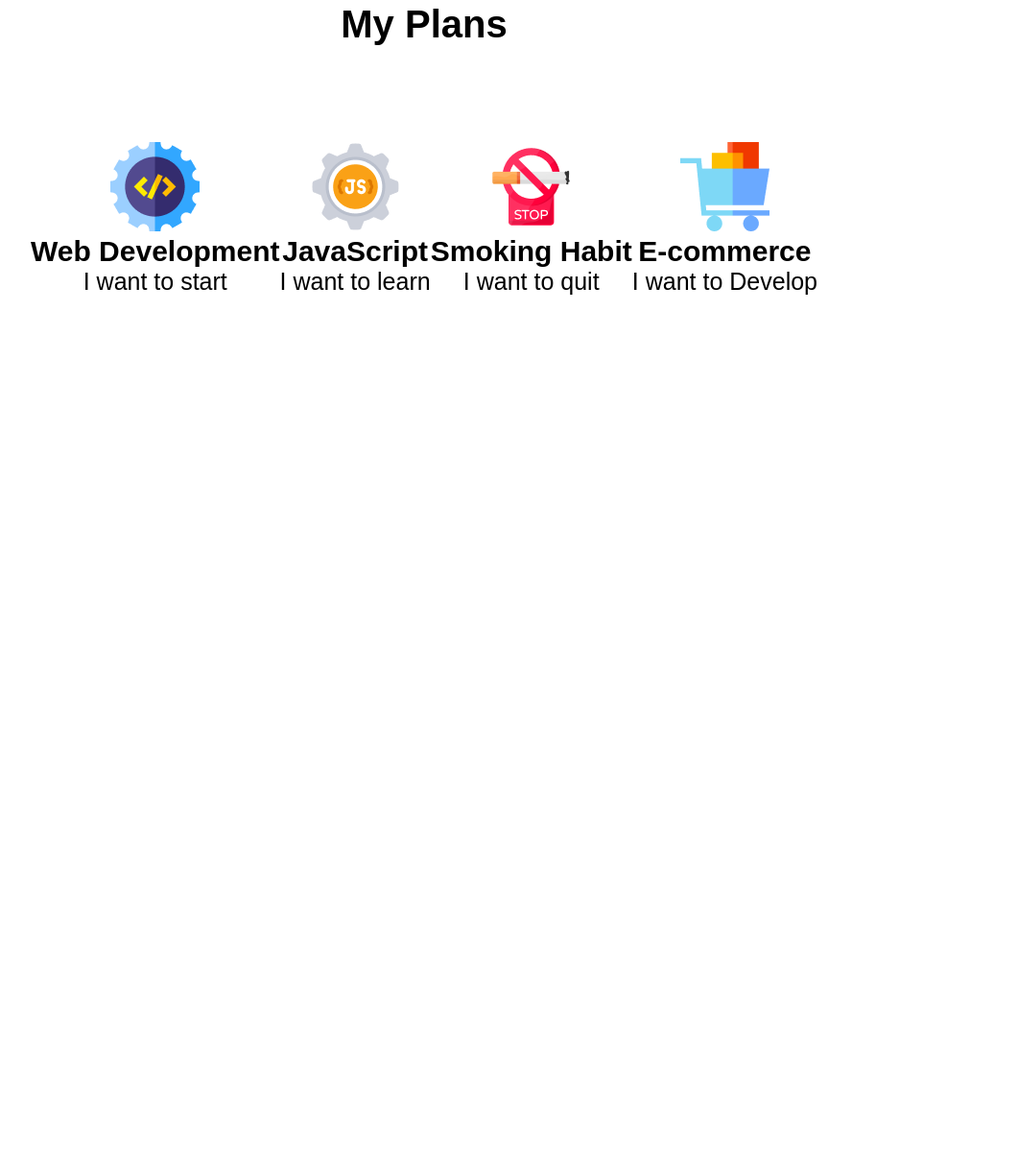
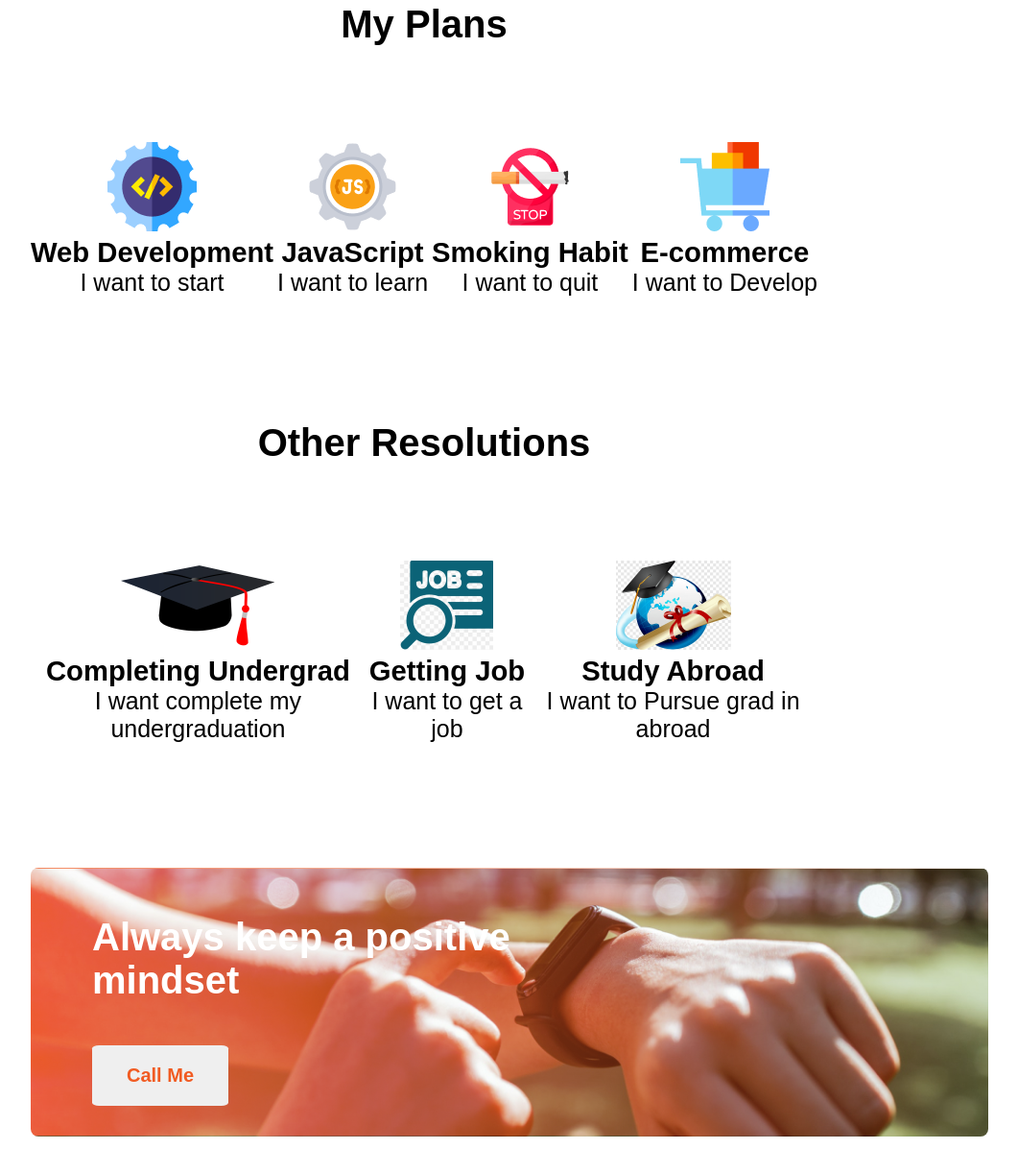
Before and after one commit to rakib42ahshan/first-assignment, a plain HTML site: page index.html in a window 1280 px wide. Shown: the part 1812-3034 px from the top of the page at 96% size, without its empty margins (198-1259 px from the left). Before the commit the page ends 2250 px from the top, so only its background shows below. Drawn offline with Linux system fonts and the light colour scheme.

Commit message:
extra and gradiant section added

```diff
--- a/index.html
+++ b/index.html
@@ -73,6 +73,33 @@
                 </div>
             </div>
         </section>
+        <section class="extra-plan">
+            <h2 class="plan-header">Other Resolutions</h2>
+            <div class="plan-content">
+                <div class="individual-plan">
+                    <img src="images/icons/grad1.png" alt="graduation cap">
+                    <h3 class="plan-name">Completing Undergrad</h3>
+                    <p class="plan-des">I want complete my undergraduation</p>
+                </div>
+                <div class="individual-plan">
+                    <img src="images/icons/job1.png" alt="job logo">
+                    <h3 class="plan-name">Getting Job</h3>
+                    <p class="plan-des">I want to get a job</p>
+                </div>
+                <div class="individual-plan">
+                    <img src="images/icons/abroad1.png" alt="graduation abroad">
+                    <h3 class="plan-name">Study Abroad</h3>
+                    <p class="plan-des">I want to Pursue grad in abroad</p>
+                </div>
+            </div>
+        </section>
+        <!-- gradient section -->
+        <section class="gradiant">
+            <div class="grad-text">
+                <h2>Always keep a positive <br> mindset</h2>
+                <a href=""><button class="second-btn">Call Me</button></a>
+            </div>
+        </section>
     </main>
     <footer>
 
--- a/styles/assignment-style.css
+++ b/styles/assignment-style.css
@@ -90,12 +90,13 @@
 }
 
 /* plans section */
-.plans {
+.plans,
+.extra-plan {
     margin: 130px 230px;
     text-align: center;
 }
 
-.plans>h2 {
+.plan-header {
     padding-bottom: 50px;
     font-weight: 700;
     font-size: 40px;
@@ -107,12 +108,49 @@
     justify-content: space-between;
 }
 
-.individual-plan>h3 {
+.individual-plan {
     font-weight: 700;
     font-size: 30px;
 }
 
-.individual-plan>p {
+.individual-plan {
     font-weight: 500;
     font-size: 25px;
 }
+
+/* gradiant task */
+
+.gradiant {
+    background-image: url('../images/watch.png'), url('../images/gradient3.png');
+    background-blend-mode: lighten, darken;
+    background-size: cover;
+    background-repeat: no-repeat;
+    background-position: center;
+    width: 78%;
+    height: 35vh;
+    margin: 130px 230px 40px 230px;
+    border: none;
+    border-radius: 8px;
+}
+
+.grad-text {
+    text-align: left;
+    padding: 50px 64px;
+}
+
+.grad-text>h2 {
+    font-weight: 700;
+    font-size: 40px;
+    color: white;
+}
+
+.second-btn {
+    color: #F15B22;
+    margin-top: 45px;
+    font-weight: 600;
+    font-size: 20px;
+    text-align: center;
+    padding: 20px 36px;
+    border: none;
+    border-radius: 5%;
+}
```
Also changed, not shown: images/icons/abroad.png (added), images/icons/abroad1.png (added), images/icons/grad.png (added), images/icons/grad1.png (added), images/icons/job.png (added), images/icons/job1.png (added).
